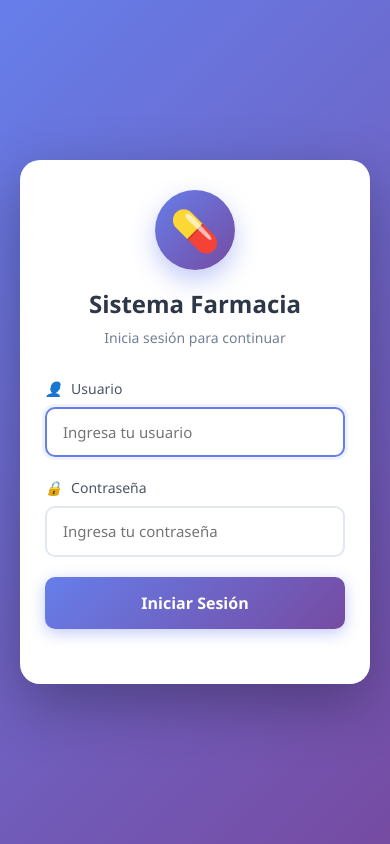
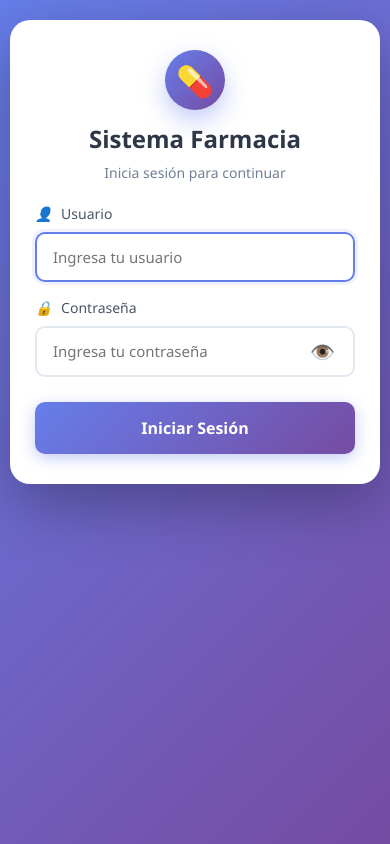
Before and after one commit to AntonioRomeroVelez/proyectoFarmacia, a Vue app: page /login in a window 390 px wide. Built offline with nearby package versions, Linux system fonts and the light colour scheme; what vue3-virtual-scroller would draw is missing.

Commit message:
vuetify en generar pdf al vaciar el carrito

```diff
--- a/src/views/LoginView.vue
+++ b/src/views/LoginView.vue
@@ -22,8 +22,13 @@
           <label for="password" class="form-label">
             <i class="icon">🔒</i> Contraseña
           </label>
-          <input id="password" v-model="password" type="password" class="form-input" placeholder="Ingresa tu contraseña"
-            required />
+          <div class="password-input-wrapper">
+            <input id="password" v-model="password" :type="showPassword ? 'text' : 'password'"
+              class="form-input password-input" placeholder="Ingresa tu contraseña" required />
+            <button type="button" class="toggle-password-btn" @click="showPassword = !showPassword" tabindex="-1">
+              {{ showPassword ? '🙈' : '👁️' }}
+            </button>
+          </div>
         </div>
 
         <button type="submit" class="login-button" :disabled="loading">
@@ -31,8 +36,6 @@
           <span v-else>Ingresando...</span>
         </button>
       </form>
-
-
     </div>
   </div>
 </template>
@@ -48,6 +51,7 @@ const { login, isAuthenticated } = useAuth();
 const username = ref('');
 const password = ref('');
 const loading = ref(false);
+const showPassword = ref(false);
 
 // Si ya está autenticado, redirigir
 if (isAuthenticated.value) {
@@ -73,11 +77,15 @@ const handleLogin = async () => {
 <style scoped>
 .login-container {
   min-height: 100vh;
+  min-height: 100dvh;
+  /* Mejor para móvil con teclado */
   display: flex;
   align-items: center;
   justify-content: center;
   background: linear-gradient(135deg, #667eea 0%, #764ba2 100%);
   padding: 20px;
+  overflow-y: auto;
+  /* Importante para móvil */
 }
 
 .login-card {
@@ -88,6 +96,8 @@ const handleLogin = async () => {
   max-width: 440px;
   padding: 40px;
   animation: slideUp 0.5s ease-out;
+  margin: auto;
+  /* Asegura centrado vertical incluso con teclado */
 }
 
 @keyframes slideUp {
@@ -137,7 +147,7 @@ const handleLogin = async () => {
 }
 
 .login-form {
-  margin-bottom: 25px;
+  margin-bottom: 0;
 }
 
 .form-group {
@@ -172,6 +182,43 @@ const handleLogin = async () => {
   box-shadow: 0 0 0 3px rgba(102, 126, 234, 0.1);
 }
 
+/* Wrapper para el campo de contraseña con botón */
+.password-input-wrapper {
+  position: relative;
+  display: flex;
+  align-items: center;
+}
+
+.password-input {
+  padding-right: 50px;
+  /* Espacio para el botón */
+}
+
+.toggle-password-btn {
+  position: absolute;
+  right: 10px;
+  top: 50%;
+  transform: translateY(-50%);
+  background: transparent;
+  border: none;
+  cursor: pointer;
+  font-size: 20px;
+  padding: 5px 10px;
+  display: flex;
+  align-items: center;
+  justify-content: center;
+  transition: transform 0.2s;
+  user-select: none;
+}
+
+.toggle-password-btn:hover {
+  transform: translateY(-50%) scale(1.1);
+}
+
+.toggle-password-btn:active {
+  transform: translateY(-50%) scale(0.95);
+}
+
 .login-button {
   width: 100%;
   padding: 14px;
@@ -184,6 +231,7 @@ const handleLogin = async () => {
   cursor: pointer;
   transition: all 0.3s ease;
   box-shadow: 0 4px 15px rgba(102, 126, 234, 0.4);
+  margin-top: 10px;
 }
 
 .login-button:hover:not(:disabled) {
@@ -200,51 +248,74 @@ const handleLogin = async () => {
   cursor: not-allowed;
 }
 
-.login-footer {
-  border-top: 1px solid #e2e8f0;
-  padding-top: 20px;
-}
+/* Optimizaciones para móvil */
+@media (max-width: 480px) {
+  .login-container {
+    padding: 10px;
+    align-items: flex-start;
+    /* Cambia de center a flex-start en móvil */
+    padding-top: 20px;
+  }
 
-.demo-credentials {
-  background: #f7fafc;
-  padding: 15px;
-  border-radius: 10px;
-  border: 1px solid #e2e8f0;
-}
-
-.demo-title {
-  margin: 0 0 10px 0;
-  font-size: 13px;
-  font-weight: 600;
-  color: #4a5568;
-}
-
-.demo-users {
-  display: flex;
-  flex-direction: column;
-  gap: 8px;
-}
-
-.demo-user {
-  font-size: 12px;
-  color: #718096;
-  padding: 8px 12px;
-  background: white;
-  border-radius: 6px;
-  border: 1px solid #e2e8f0;
-}
-
-.demo-user strong {
-  color: #2d3748;
-}
-
-@media (max-width: 480px) {
   .login-card {
     padding: 30px 25px;
+    margin: 0;
+    /* Elimina margin auto en móvil */
   }
 
   .login-title {
     font-size: 24px;
   }
+
+  .login-header {
+    margin-bottom: 20px;
+    /* Reduce margen en móvil */
+  }
+
+  .logo-circle {
+    width: 60px;
+    height: 60px;
+    margin-bottom: 15px;
+  }
+
+  .logo-icon {
+    font-size: 30px;
+  }
+
+  .form-group {
+    margin-bottom: 15px;
+    /* Reduce espacio entre campos */
+  }
+}
+
+/* Ajuste para cuando el teclado virtual está activo */
+@media (max-height: 600px) {
+  .login-container {
+    align-items: flex-start;
+    padding-top: 10px;
+  }
+
+  .login-header {
+    margin-bottom: 15px;
+  }
+
+  .logo-circle {
+    width: 50px;
+    height: 50px;
+    margin-bottom: 10px;
+  }
+
+  .logo-icon {
+    font-size: 25px;
+  }
+
+  .login-title {
+    font-size: 20px;
+    margin-bottom: 5px;
+  }
+
+  .login-subtitle {
+    font-size: 12px;
+  }
 }
 </style>
--- a/src/views/ProductosView.vue
+++ b/src/views/ProductosView.vue
@@ -6,11 +6,6 @@
         <b-badge variant="info" pill class="fs-6">
           {{ productosFiltrados.length }} productos
         </b-badge>
-        <router-link to="/carrito">
-          <b-button variant="success" size="sm">
-            🛒 Ver Carrito ({{ cartCount }})
-          </b-button>
-        </router-link>
       </div>
     </div>
 
@@ -88,8 +83,8 @@
       <h5 class="text-muted mt-3">No se encontraron productos</h5>
       <p class="text-muted mb-3">
         {{ productos.length === 0
-        ? 'Carga productos desde la página de Excel para comenzar'
-        : 'Intenta ajustar los filtros de búsqueda'
+          ? 'Carga productos desde la página de Excel para comenzar'
+          : 'Intenta ajustar los filtros de búsqueda'
         }}
       </p>
       <router-link to="/excel" v-if="productos.length === 0">
@@ -111,7 +106,7 @@
           </b-col>
           <b-col md="6">
             <p><strong>Precio Farmacia:</strong> <span class="text-success">${{
-                Number(productoSeleccionado.PrecioFarmacia || 0).toFixed(3)
+              Number(productoSeleccionado.PrecioFarmacia || 0).toFixed(3)
                 }}</span></p>
             <p><strong>PVP:</strong> <del class="text-danger">${{ Number(productoSeleccionado.PVP || 0).toFixed(3)
                 }}</del></p>
```
